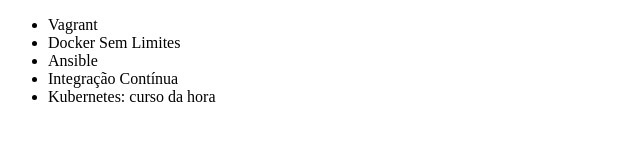
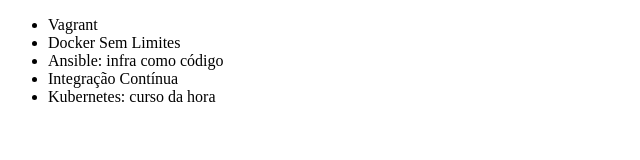
Before and after one commit to filippe-labbate/alura-git, a plain HTML site: page index.html in a window 1280 px wide. Shown: the whole page, without its empty margins (0-640 px from the left). Drawn offline with Linux system fonts and the light colour scheme.

Commit message:
altera curso de ansible

```diff
--- a/index.html
+++ b/index.html
@@ -8,9 +8,10 @@
     <ul>
         <li>Vagrant</li>
         <li>Docker Sem Limites</li>
-        <li>Ansible</li>
+        <li>Ansible: infra como código</li>
         <li>Integração Contínua</li>
         <li>Kubernetes: curso da hora</li>
     </ul>
+
 </body>
 </html>
```
